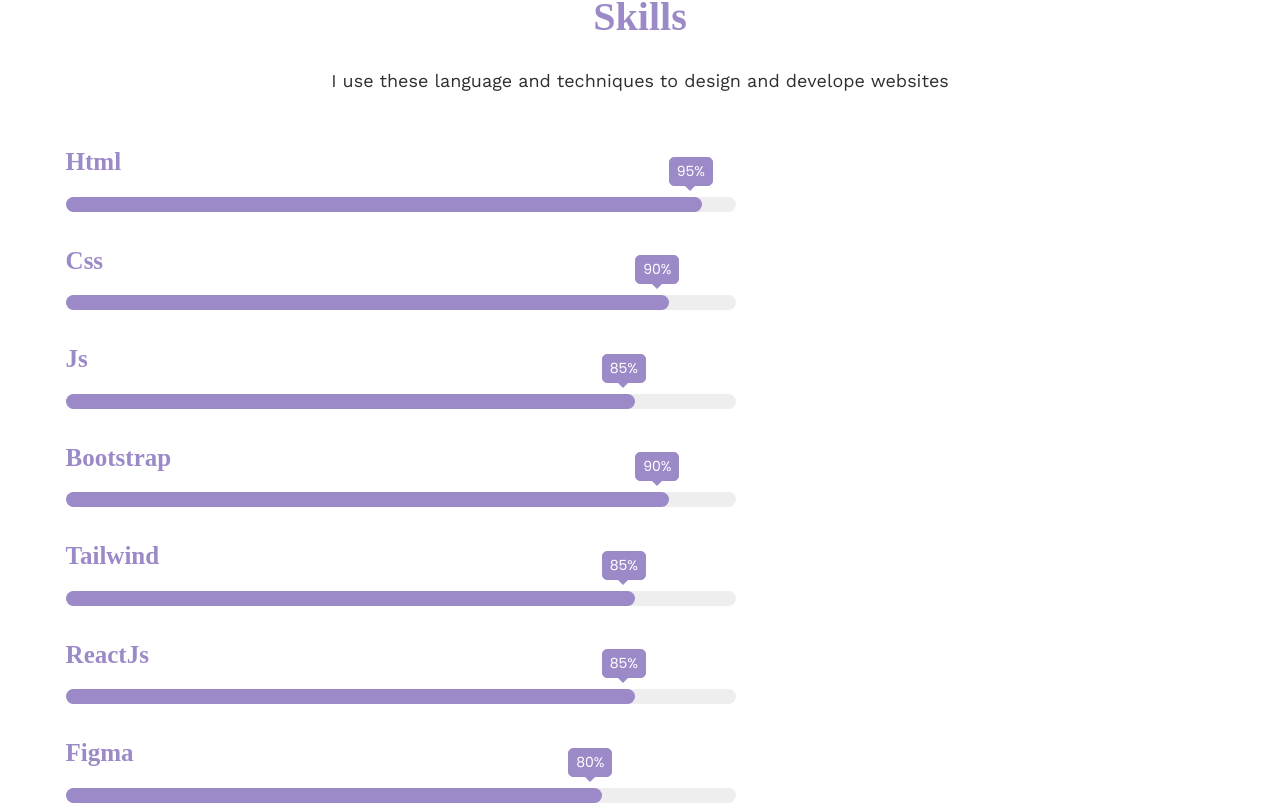
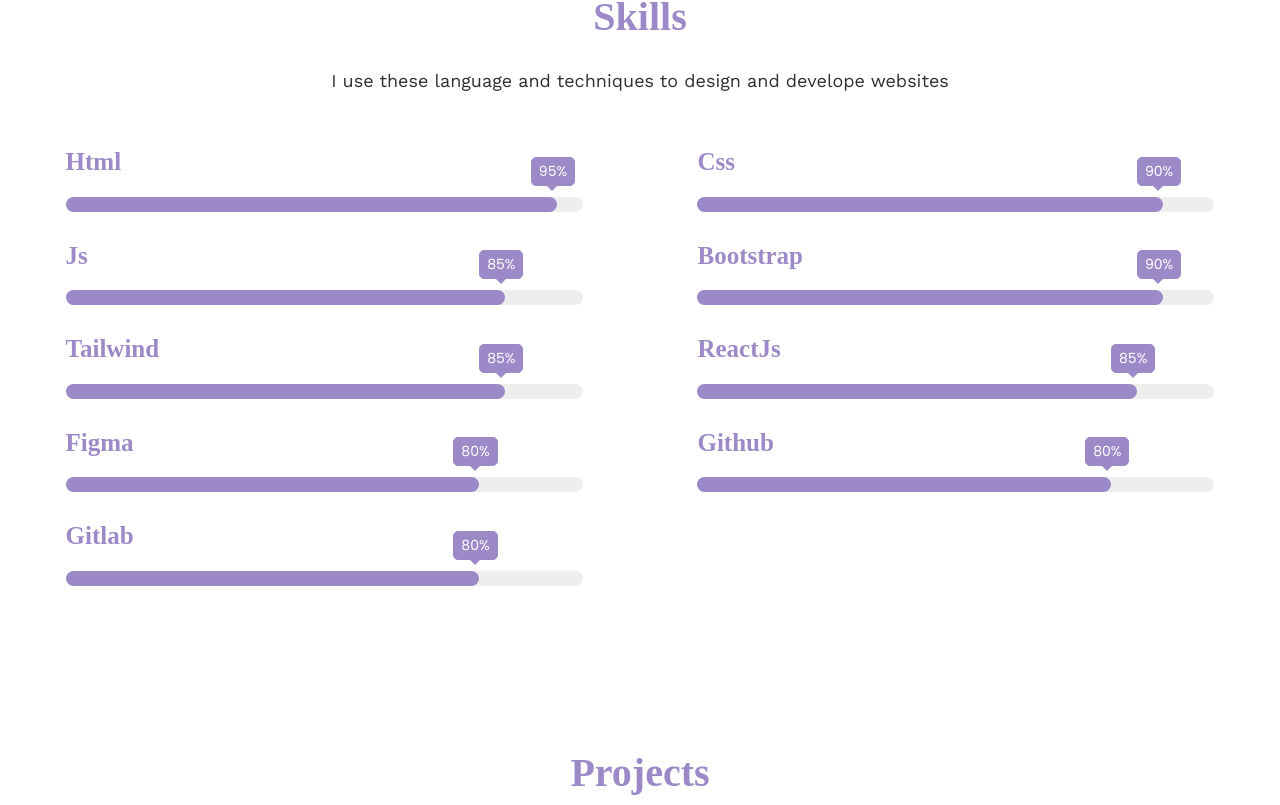
Before and after one commit to ssebag/Portfolio_Front, a React (Vite) app: page / in a window 1280 px wide. Shown: the part 1536-2341 px from the top of the page. Built offline with nearby package versions, Linux system fonts and the light colour scheme; a web font is replaced by a local one.

Commit message:
update skills

```diff
--- a/src/Component/SkillCard/SkillCard.css
+++ b/src/Component/SkillCard/SkillCard.css
@@ -1,4 +1,7 @@
- .skill_name, .dark .skill_name{
+.skillCard {
+  width: 45%;
+}
+.skill_name, .dark .skill_name{
   font-family: "Edu NSW ACT Foundation", cursive;
   color: var(--purple-color) !important;
   font-size: 25px;
@@ -10,6 +13,7 @@
   border-radius: 20px;
   overflow: visible;
   position: relative;
+  width: 100%;
  }
  .progress-bar{
   border-radius: 20px;
--- a/src/Component/Skills/Skills.css
+++ b/src/Component/Skills/Skills.css
@@ -1,6 +1,8 @@
 .skills .cards{
+    display: flex;
     flex-wrap: wrap;
-    gap: 30px;
+    row-gap: 25px;
+    justify-content: space-between;
 }
 .skills{
     position: relative;
--- a/src/Component/Skills/Skills.jsx
+++ b/src/Component/Skills/Skills.jsx
@@ -10,7 +10,7 @@
   return (
     <div className="containerSection skills" id="skills">
        <Title title={t("navbar.Skills")} description={t("skillsDescription")}/>
-       <div className="cards flex-col">
+       <div className="cards">
 
            {
           SkillsDetails.map((el, idx) =>{
```
